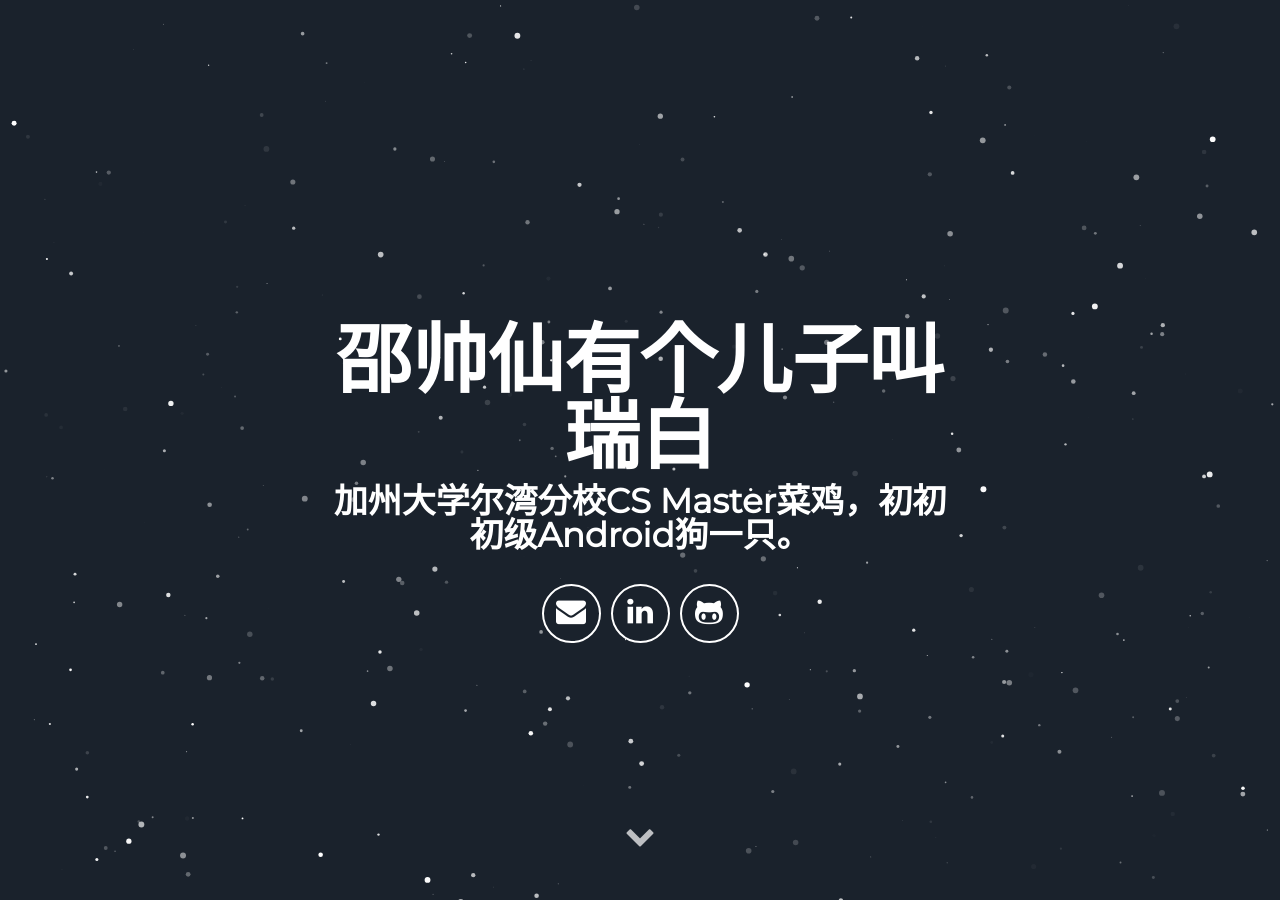
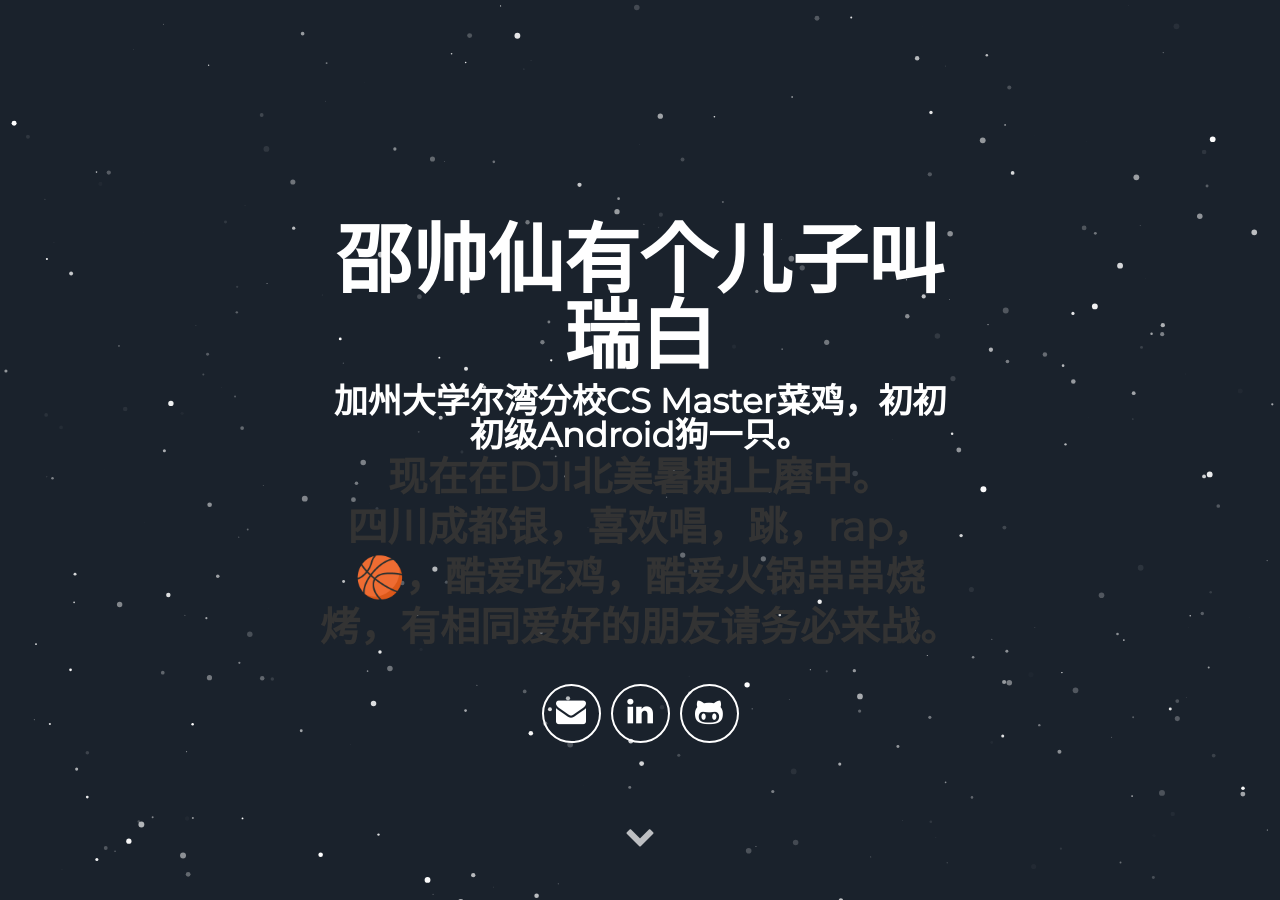
Before and after one commit to ZTShao/zhetais.github.com, a Jekyll site: the page built from index.html, in a window 1280 px wide and 900 px high. Built offline with Jekyll 4.4.1, drawn with Linux system fonts in a browser that asks for light colours; some web fonts are replaced.

Commit message:
Update header.html

```diff
--- a/_includes/header.html
+++ b/_includes/header.html
@@ -3,6 +3,7 @@
       <h1>
         <span class="site-title">邵帅仙有个儿子叫瑞白</span>
         <span class="site-description">加州大学尔湾分校CS Master菜鸡，初初初级Android狗一只。</span>
+        <span class="description-details">现在在DJI北美暑期上磨中。<br />四川成都银，喜欢唱，跳，rap，🏀，酷爱吃鸡，酷爱火锅串串烧烤，有相同爱好的朋友请务必来战。</span>
       </h1>
       <div class="header-icons">
         <a aria-label="Send email" href="zhetais@uci.edu"><i class="icon fa fa-envelope"></i></a>
```
